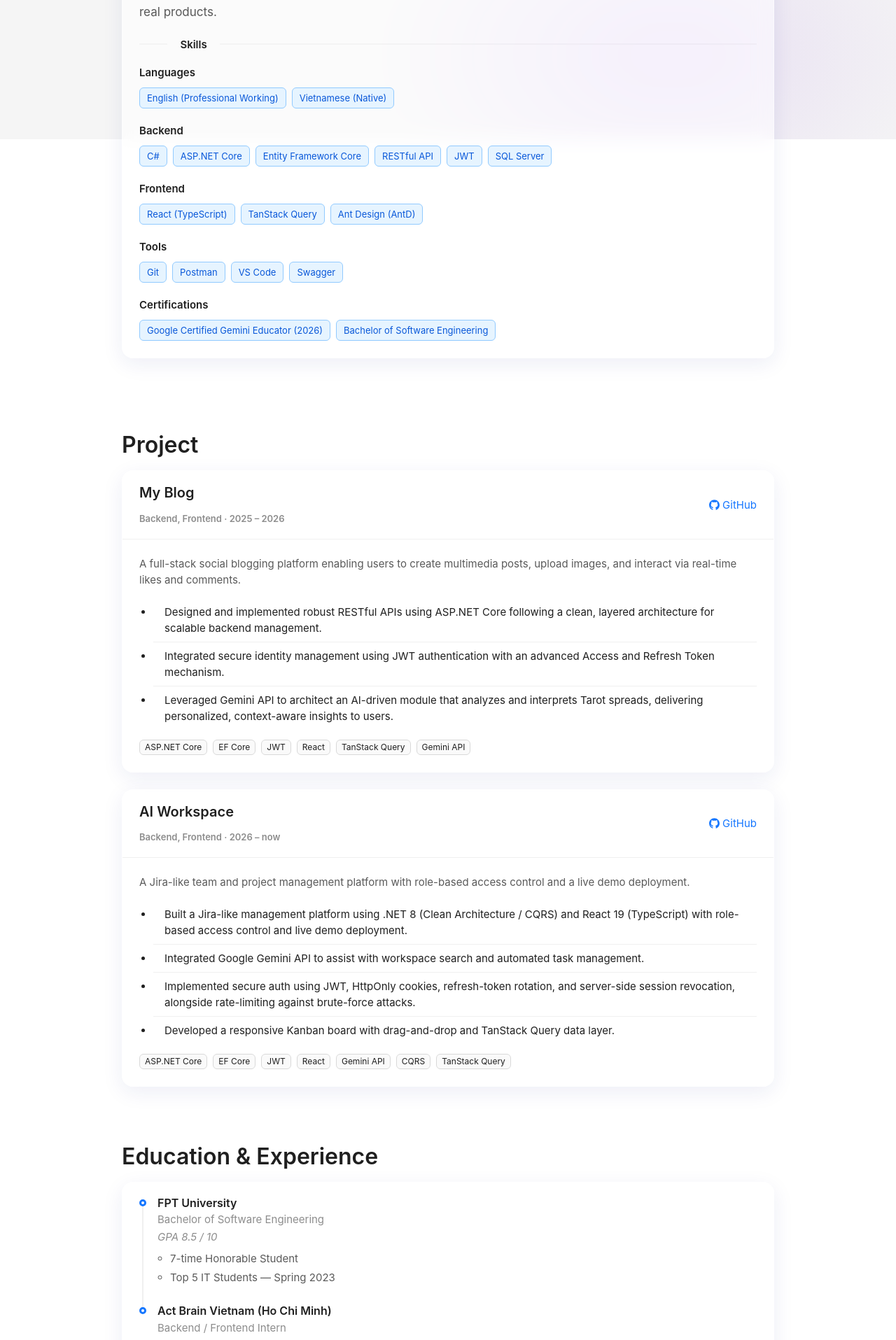
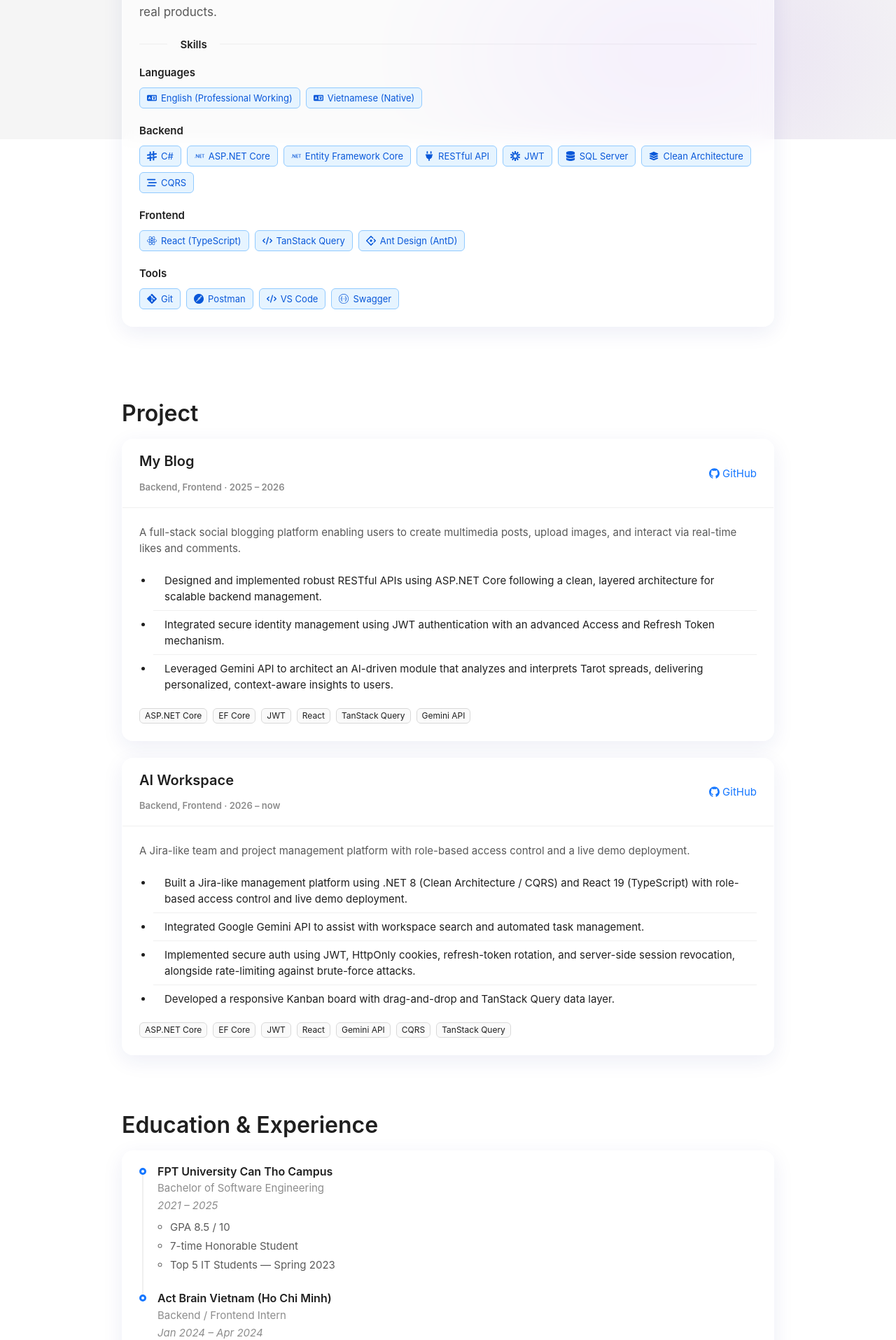
Before and after one commit to Aquarius2301/Portfolio, a React (Vite) app: page / in a window 1280 px wide. Shown: the part 601-2516 px from the top of the page at 70% size. Built offline with nearby package versions, Linux system fonts and the light colour scheme.

Commit message:
feat: add certifications section and skill icons to enhance portfolio

```diff
--- a/package.json
+++ b/package.json
@@ -12,7 +12,8 @@
     "@ant-design/icons": "^5.5.2",
     "antd": "^5.22.0",
     "react": "^18.3.1",
-    "react-dom": "^18.3.1"
+    "react-dom": "^18.3.1",
+    "react-icons": "^5.7.0"
   },
   "devDependencies": {
     "@types/react": "^18.3.12",
--- a/src/App.tsx
+++ b/src/App.tsx
@@ -5,6 +5,7 @@
 import About from './components/About';
 import Projects from './components/Projects';
 import Education from './components/Education';
+import Certifications from './components/Certifications';
 import Contact from './components/Contact';
 import SiteFooter from './components/SiteFooter';
 import Background from './components/Background';
@@ -43,6 +44,7 @@
             <About />
             <Projects />
             <Education />
+            <Certifications />
             <Contact />
           </Content>
           <SiteFooter />
--- a/src/components/About.tsx
+++ b/src/components/About.tsx
@@ -1,5 +1,6 @@
 import { Divider, Flex, Tag, Typography, theme as antdTheme } from 'antd';
 import { about, skills } from '../data/content';
+import { getSkillIcon } from '../data/skillIcons';
 
 const { Title, Paragraph, Text } = Typography;
 
@@ -28,11 +29,17 @@
                   {group.category}
                 </Text>
                 <Flex wrap gap={8}>
-                  {group.items.map((item) => (
-                    <Tag key={item} color="blue" style={{ margin: 0, padding: '4px 10px', fontSize: 13 }}>
-                      {item}
-                    </Tag>
-                  ))}
+                  {group.items.map((item) => {
+                    const Icon = getSkillIcon(item);
+                    return (
+                      <Tag key={item} color="blue" style={{ margin: 0, padding: '4px 10px', fontSize: 13 }}>
+                        <Flex align="center" gap={6} component="span">
+                          <Icon style={{ fontSize: 14 }} />
+                          {item}
+                        </Flex>
+                      </Tag>
+                    );
+                  })}
                 </Flex>
               </Flex>
             ))}
--- /dev/null
+++ b/src/components/Certifications.tsx
@@ -0,0 +1,115 @@
+import { useState } from "react";
+import {
+  Button,
+  Card,
+  List,
+  Modal,
+  Typography,
+  theme as antdTheme,
+} from "antd";
+import { DownloadOutlined, EyeOutlined } from "@ant-design/icons";
+import { certifications } from "../data/content";
+import { getSkillIcon } from "../data/skillIcons";
+
+const { Title, Text, Paragraph } = Typography;
+
+export default function Certifications() {
+  const { token } = antdTheme.useToken();
+  const [viewUrl, setViewUrl] = useState<string | null>(null);
+
+  return (
+    <section
+      id="certifications"
+      style={{
+        maxWidth: 980,
+        margin: "0 auto",
+        padding: "24px 24px 56px",
+        scrollMarginTop: 80,
+      }}
+    >
+      <Title level={2}>Certifications</Title>
+      <Card className="glass" styles={{ body: { padding: 24 } }}>
+        <List
+          size="small"
+          itemLayout="vertical"
+          dataSource={certifications}
+          renderItem={(cert) => {
+            const Icon = getSkillIcon(cert.title);
+            return (
+              <List.Item key={cert.title} style={{ padding: "16px 0" }}>
+                <div style={{ display: "flex", alignItems: "center", gap: 12 }}>
+                  <Icon style={{ fontSize: 28, color: token.colorPrimary }} />
+                  <div>
+                    <Text strong style={{ fontSize: 17 }}>
+                      {cert.title}
+                    </Text>
+                    <div>
+                      <Text type="secondary">
+                        {cert.issuer} · {cert.year}
+                      </Text>
+                    </div>
+                  </div>
+                </div>
+                <Paragraph
+                  style={{
+                    margin: "12px 0 0",
+                    color: token.colorTextSecondary,
+                  }}
+                >
+                  {cert.description}
+                </Paragraph>
+                {cert.certUrl && (
+                  <div
+                    style={{
+                      marginTop: 12,
+                      display: "flex",
+                      gap: 12,
+                      flexWrap: "wrap",
+                    }}
+                  >
+                    <Button
+                      icon={<EyeOutlined />}
+                      onClick={() => setViewUrl(cert.certUrl!)}
+                    >
+                      View
+                    </Button>
+                  </div>
+                )}
+              </List.Item>
+            );
+          }}
+        />
+      </Card>
+
+      <Modal
+        title="Certificate"
+        open={viewUrl !== null}
+        onCancel={() => setViewUrl(null)}
+        footer={[
+          <Button
+            key="download"
+            icon={<DownloadOutlined />}
+            href={viewUrl ?? undefined}
+            download
+          >
+            Download
+          </Button>,
+          <Button key="close" type="primary" onClick={() => setViewUrl(null)}>
+            Close
+          </Button>,
+        ]}
+        width={800}
+        style={{ top: 24 }}
+        styles={{ body: { padding: 0 } }}
+      >
+        {viewUrl && (
+          <iframe
+            src={viewUrl}
+            title="Certificate"
+            style={{ width: "100%", height: "80vh", border: 0 }}
+          />
+        )}
+      </Modal>
+    </section>
+  );
+}
--- a/src/components/Contact.tsx
+++ b/src/components/Contact.tsx
@@ -1,13 +1,12 @@
-import { useState } from 'react';
-import { Button, Card, Modal, Space, Typography, theme as antdTheme } from 'antd';
+import { useState } from "react";
+import { Button, Card, Space, Typography, theme as antdTheme } from "antd";
 import {
   DownloadOutlined,
-  EyeOutlined,
   GithubOutlined,
   LinkedinOutlined,
   MailOutlined,
-} from '@ant-design/icons';
-import { assets, contact } from '../data/content';
+} from "@ant-design/icons";
+import { assets, contact } from "../data/content";
 
 const { Title, Text, Link } = Typography;
 
@@ -20,14 +19,14 @@
       id="contact"
       style={{
         maxWidth: 980,
-        margin: '0 auto',
-        padding: '24px 24px 56px',
+        margin: "0 auto",
+        padding: "24px 24px 56px",
         scrollMarginTop: 80,
       }}
     >
       <Title level={2}>Contact</Title>
       <Card className="glass" styles={{ body: { padding: 24 } }}>
-        <Space direction="vertical" size={20} style={{ width: '100%' }}>
+        <Space direction="vertical" size={20} style={{ width: "100%" }}>
           <Space align="center" wrap size={12}>
             <MailOutlined style={{ color: token.colorPrimary, fontSize: 18 }} />
             <Text copyable={{ text: contact.email }} style={{ fontSize: 15 }}>
@@ -36,15 +35,27 @@
           </Space>
 
           <Space align="center" wrap size={12}>
-            <LinkedinOutlined style={{ color: token.colorPrimary, fontSize: 18 }} />
-            <Link href={contact.linkedin} target="_blank" rel="noopener noreferrer">
+            <LinkedinOutlined
+              style={{ color: token.colorPrimary, fontSize: 18 }}
+            />
+            <Link
+              href={contact.linkedin}
+              target="_blank"
+              rel="noopener noreferrer"
+            >
               LinkedIn
             </Link>
           </Space>
 
           <Space align="center" wrap size={12}>
-            <GithubOutlined style={{ color: token.colorPrimary, fontSize: 18 }} />
-            <Link href={contact.github} target="_blank" rel="noopener noreferrer">
+            <GithubOutlined
+              style={{ color: token.colorPrimary, fontSize: 18 }}
+            />
+            <Link
+              href={contact.github}
+              target="_blank"
+              rel="noopener noreferrer"
+            >
               GitHub
             </Link>
           </Space>
@@ -53,35 +64,9 @@
             <Button icon={<DownloadOutlined />} href={assets.cvUrl} download>
               Download CV
             </Button>
-            <Button icon={<EyeOutlined />} onClick={() => setCertOpen(true)}>
-              View Certificate
-            </Button>
           </Space>
         </Space>
       </Card>
-
-      <Modal
-        title="Google Certified Gemini Educator"
-        open={certOpen}
-        onCancel={() => setCertOpen(false)}
-        footer={[
-          <Button key="download" icon={<DownloadOutlined />} href={assets.certUrl} download>
-            Download
-          </Button>,
-          <Button key="close" type="primary" onClick={() => setCertOpen(false)}>
-            Close
-          </Button>,
-        ]}
-        width={800}
-        style={{ top: 24 }}
-        styles={{ body: { padding: 0 } }}
-      >
-        <iframe
-          src={assets.certUrl}
-          title="Google Certificate"
-          style={{ width: '100%', height: '80vh', border: 0 }}
-        />
-      </Modal>
     </section>
   );
 }
--- a/src/data/content.ts
+++ b/src/data/content.ts
@@ -55,6 +55,8 @@
       "RESTful API",
       "JWT",
       "SQL Server",
+      "Clean Architecture",
+      "CQRS",
     ],
   },
   {
@@ -65,12 +67,30 @@
     category: "Tools",
     items: ["Git", "Postman", "VS Code", "Swagger"],
   },
+];
+
+export interface Certification {
+  title: string;
+  issuer: string;
+  year: string;
+  description: string;
+  certUrl?: string;
+}
+
+export const certifications: Certification[] = [
   {
-    category: "Certifications",
-    items: [
-      "Google Certified Gemini Educator (2026)",
-      "Bachelor of Software Engineering",
-    ],
+    title: "Bachelor of Software Engineering",
+    issuer: "FPT University",
+    year: "2025",
+    description: "Bachelor's degree in Software Engineering, GPA 8.5 / 10.",
+  },
+  {
+    title: "Google Certified Gemini Educator",
+    issuer: "Google",
+    year: "2026",
+    description:
+      "Certification recognizing proficiency in applying Google Gemini AI in education.",
+    certUrl: "/GoogleCertificate.pdf",
   },
 ];
 
@@ -124,10 +144,14 @@
 
 export const education: TimelineEntry[] = [
   {
-    title: "FPT University",
+    title: "FPT University Can Tho Campus",
+    period: "2021 – 2025",
     subtitle: "Bachelor of Software Engineering",
-    period: "GPA 8.5 / 10",
-    details: ["7-time Honorable Student", "Top 5 IT Students — Spring 2023"],
+    details: [
+      "GPA 8.5 / 10",
+      "7-time Honorable Student",
+      "Top 5 IT Students — Spring 2023",
+    ],
   },
   {
     title: "Act Brain Vietnam (Ho Chi Minh)",
@@ -159,5 +183,6 @@
   { key: "about", label: "About me", anchor: "#about" },
   { key: "skills", label: "Skills", anchor: "#skills" },
   { key: "projects", label: "Project", anchor: "#projects" },
+  { key: "certifications", label: "Certifications", anchor: "#certifications" },
   { key: "contact", label: "Contact", anchor: "#contact" },
 ];
--- /dev/null
+++ b/src/data/skillIcons.tsx
@@ -0,0 +1,59 @@
+// Maps each skill label to a react-icons icon.
+// Used by the Skills section to render an icon next to every tag.
+import {
+  SiSharp,
+  SiDotnet,
+  SiReact,
+  SiAntdesign,
+  SiGit,
+  SiPostman,
+  SiSwagger,
+  SiTypescript,
+  SiGooglegemini,
+  SiJsonwebtokens,
+  SiGraphql,
+} from 'react-icons/si';
+import {
+  FaLanguage,
+  FaDatabase,
+  FaPlug,
+  FaCode,
+  FaGraduationCap,
+  FaLayerGroup,
+  FaBarsStaggered,
+} from 'react-icons/fa6';
+import type { IconType } from 'react-icons';
+
+const skillIconMap: Record<string, IconType> = {
+  // Languages
+  'English (Professional Working)': FaLanguage,
+  'Vietnamese (Native)': FaLanguage,
+  // Backend
+  'C#': SiSharp,
+  'ASP.NET Core': SiDotnet,
+  'Entity Framework Core': SiDotnet,
+  'RESTful API': FaPlug,
+  JWT: SiJsonwebtokens,
+  'SQL Server': FaDatabase,
+  'Clean Architecture': FaLayerGroup,
+  CQRS: FaBarsStaggered,
+  // Frontend
+  'React (TypeScript)': SiReact,
+  'TanStack Query': FaCode,
+  'Ant Design (AntD)': SiAntdesign,
+  // Tools
+  Git: SiGit,
+  Postman: SiPostman,
+  'VS Code': FaCode,
+  Swagger: SiSwagger,
+  // Certifications
+  'Google Certified Gemini Educator': SiGooglegemini,
+  'Bachelor of Software Engineering': FaGraduationCap,
+};
+
+export function getSkillIcon(label: string): IconType {
+  return skillIconMap[label] ?? FaCode;
+}
+
+// Re-export to keep a single import surface for icons used elsewhere.
+export { SiTypescript, SiGraphql };
```
Also changed, not shown: 1 other file (tests, documents, lock files or other folders).
